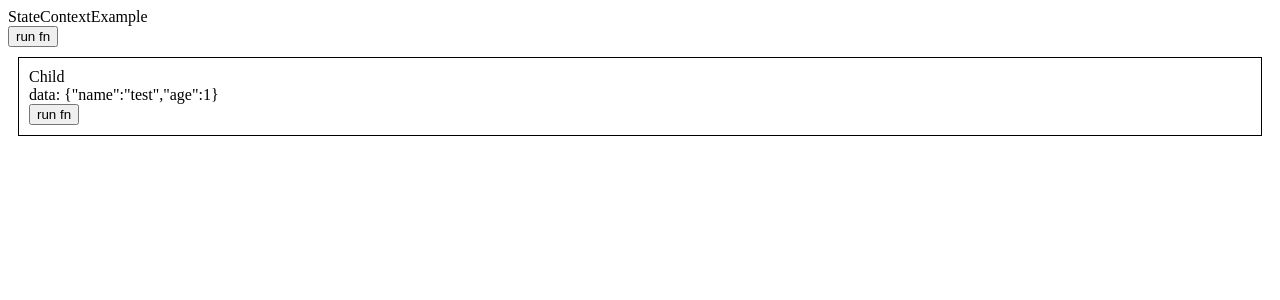
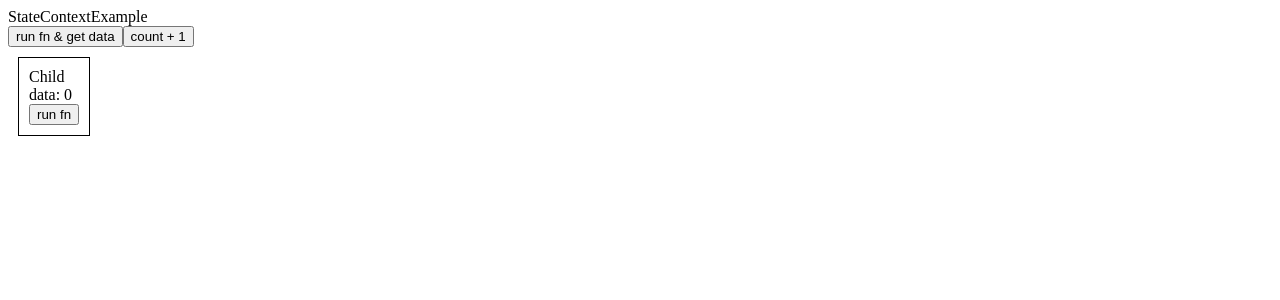
Before and after one commit to GarlicGo/algorithm-learning, a React (Vite) app: page / in a window 1280 px wide. Shown: the top 300 px of the page. Built offline with nearby package versions, Linux system fonts and the light colour scheme.

Commit message:
feat: add state-context

```diff
--- a/src/learn-components/state-context/context.ts
+++ b/src/learn-components/state-context/context.ts
@@ -1,17 +1,7 @@
 import { createContext } from 'react';
 
-export const data = {
-  data: {
-    name: 'test',
-    age: 1,
-  },
-  fn: () => {
-    console.log('fn');
-  },
-};
-
 export const testContext = createContext({
-  data: {},
+  data: 0,
   fn: () => {
     console.log('fn init');
   },
--- a/src/learn-components/state-context/index.tsx
+++ b/src/learn-components/state-context/index.tsx
@@ -1,15 +1,34 @@
-import React, { useContext } from 'react';
-import { testContext, data } from './context';
+import React, { useContext, useState } from 'react';
+import { testContext } from './context';
 import { Child } from './Child';
 
 export const StateContextExample: React.FC = () => {
-  const { fn } = useContext(testContext);
+  const { data: contextData, fn } = useContext(testContext);
+
+  const [count, setCount] = useState(0);
 
   return (
-    <testContext.Provider value={data}>
+    <testContext.Provider
+      value={{
+        data: count,
+        fn: () => {
+          console.log('fn');
+        },
+      }}
+    >
       <div>StateContextExample</div>
-      <button onClick={fn}>run fn</button>
-      <Child />
+      <button
+        onClick={() => {
+          fn();
+          console.log('data:', contextData);
+        }}
+      >
+        run fn & get data
+      </button>
+      <button onClick={() => setCount(count + 1)}>count + 1</button>
+      <div className="flex-row">
+        <Child />
+      </div>
     </testContext.Provider>
   );
 };
```
